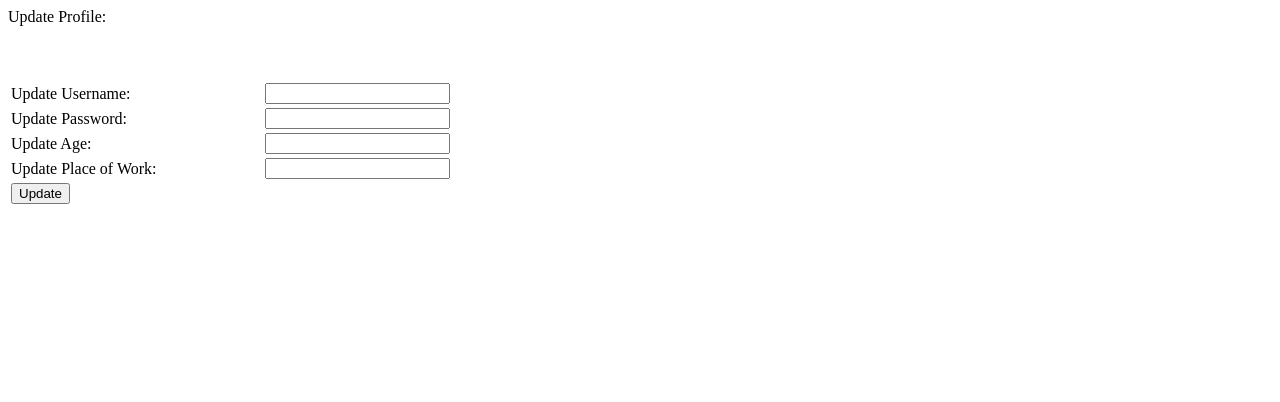
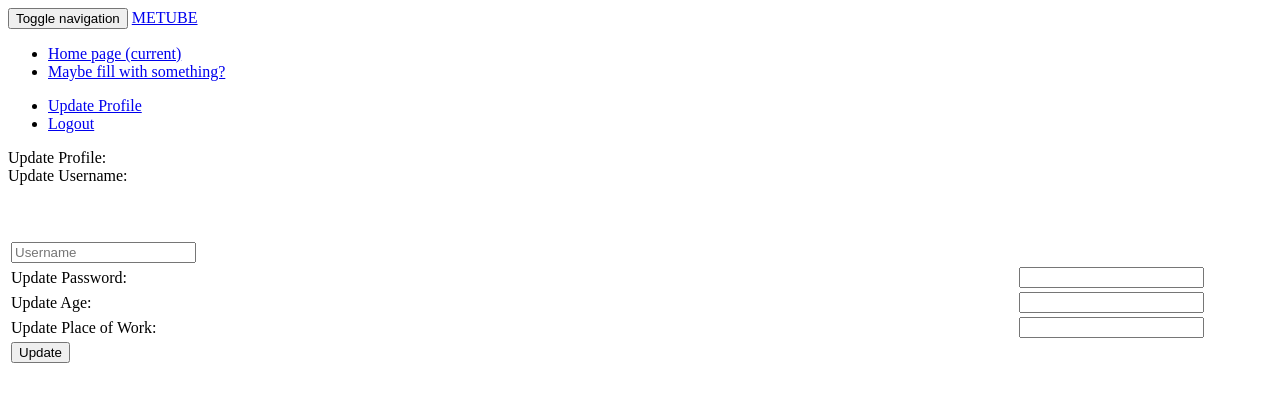
Before and after one commit to levesqu/MeTube, a PHP site: page /profile_update.php in a window 1280 px wide. Shown: the top 402 px of the page. Run offline with PHP 8.4, Linux system fonts and the light colour scheme.

Commit message:
making update profile pretty

```diff
--- a/categories.php
+++ b/categories.php
@@ -38,7 +38,7 @@ include_once "function.php";
 
             <div class="collapse navbar-collapse" id="bs-example-navbar-collapse-1">
                 <ul class="nav navbar-nav">
-                    <li class="active"><a href="./index.php">Home page <span class="sr-only">(current)</span></a></li>
+                    <li class="active"><a href="./browse.php">Home page <span class="sr-only">(current)</span></a></li>
                     <li><a href="#">Maybe fill with something?</a></li>
                 </ul>
                 <ul class="nav navbar-nav navbar-right">
--- a/channels.php
+++ b/channels.php
@@ -38,7 +38,7 @@ include_once "function.php";
 
             <div class="collapse navbar-collapse" id="bs-example-navbar-collapse-1">
                 <ul class="nav navbar-nav">
-                    <li class="active"><a href="./index.php">Home page <span class="sr-only">(current)</span></a></li>
+                    <li class="active"><a href="./browse.php">Home page <span class="sr-only">(current)</span></a></li>
                     <li><a href="#">Maybe fill with something?</a></li>
                 </ul>
                 <ul class="nav navbar-nav navbar-right">
--- a/favorites.php
+++ b/favorites.php
@@ -38,7 +38,7 @@ include_once "function.php";
 
             <div class="collapse navbar-collapse" id="bs-example-navbar-collapse-1">
                 <ul class="nav navbar-nav">
-                    <li class="active"><a href="./index.php">Home page <span class="sr-only">(current)</span></a></li>
+                    <li class="active"><a href="./browse.php">Home page <span class="sr-only">(current)</span></a></li>
                     <li><a href="#">Maybe fill with something?</a></li>
                 </ul>
                 <ul class="nav navbar-nav navbar-right">
--- a/playlists.php
+++ b/playlists.php
@@ -33,7 +33,7 @@ include_once "function.php";
                     <span class="icon-bar"></span>
                     <span class="icon-bar"></span>
                 </button>
-                <a class="navbar-brand" href="./index.php">METUBE</a>
+                <a class="navbar-brand" href="./browse.php">METUBE</a>
             </div>
 
             <div class="collapse navbar-collapse" id="bs-example-navbar-collapse-1">
--- a/profile_update.php
+++ b/profile_update.php
@@ -6,11 +6,40 @@ session_start();
 <head>
 <meta http-equiv="Content-Type" content="text/html; charset=utf-8" />
 <title>Profile Update</title>
+
+    <!--the nav bar starts here -->
+    <nav class="navbar navbar-default">
+        <div class="container-fluid">
+            <div class="navbar-header">
+                <button type="button" class="navbar-toggle collapsed" data-toggle="collapse" data-target="#bs-example-navbar-collapse-1">
+                    <span class="sr-only">Toggle navigation</span>
+                    <span class="icon-bar"></span>
+                    <span class="icon-bar"></span>
+                    <span class="icon-bar"></span>
+                </button>
+                <a class="navbar-brand" href="./index.php">METUBE</a>
+            </div>
+
+            <div class="collapse navbar-collapse" id="bs-example-navbar-collapse-1">
+                <ul class="nav navbar-nav">
+                    <li class="active"><a href="./browse.php">Home page <span class="sr-only">(current)</span></a></li>
+                    <li><a href="#">Maybe fill with something?</a></li>
+                </ul>
+                <ul class="nav navbar-nav navbar-right">
+                    <li><a href="./profile_update.php">Update Profile</a></li>
+                    <li><a href="./login.php">Logout</a></li>
+
+                </ul>
+            </div>
+        </div>
+    </nav>
+    <!-- nav bar ends here -->
+
 </head>
 
 <body>
-
-<form method="post" action="media_upload_process.php" enctype="multipart/form-data" >
+<div class="form-group">
+<form class="form-horizontal" method="post" action="media_upload_process.php" enctype="multipart/form-data" >
 
   <p style="margin:0; padding:0">
   <input type="hidden" name="MAX_FILE_SIZE" value="10485760" />
@@ -19,8 +48,10 @@ session_start();
    <form method="post" action="profile_update_process.php">
 	<table width="100%">
 		<tr>
-			<td  width="20%"><label for="inputUsername" class="col-lg-2 control-label">Update Username:</label></td>
-			<td width="80%"><input class="text" type="text" name="username"><br /></td>
+			<label for="inputUsername" class="col-lg-2 control-label">Update Username:</label>
+            <div class="col-lg-10">
+			<td width="80%"><input class="form-control" id="inputUsername" type="text" name="username" placeholder="Username""><br /></td>
+            </div>
 		</tr>
 		<br>
 
```
